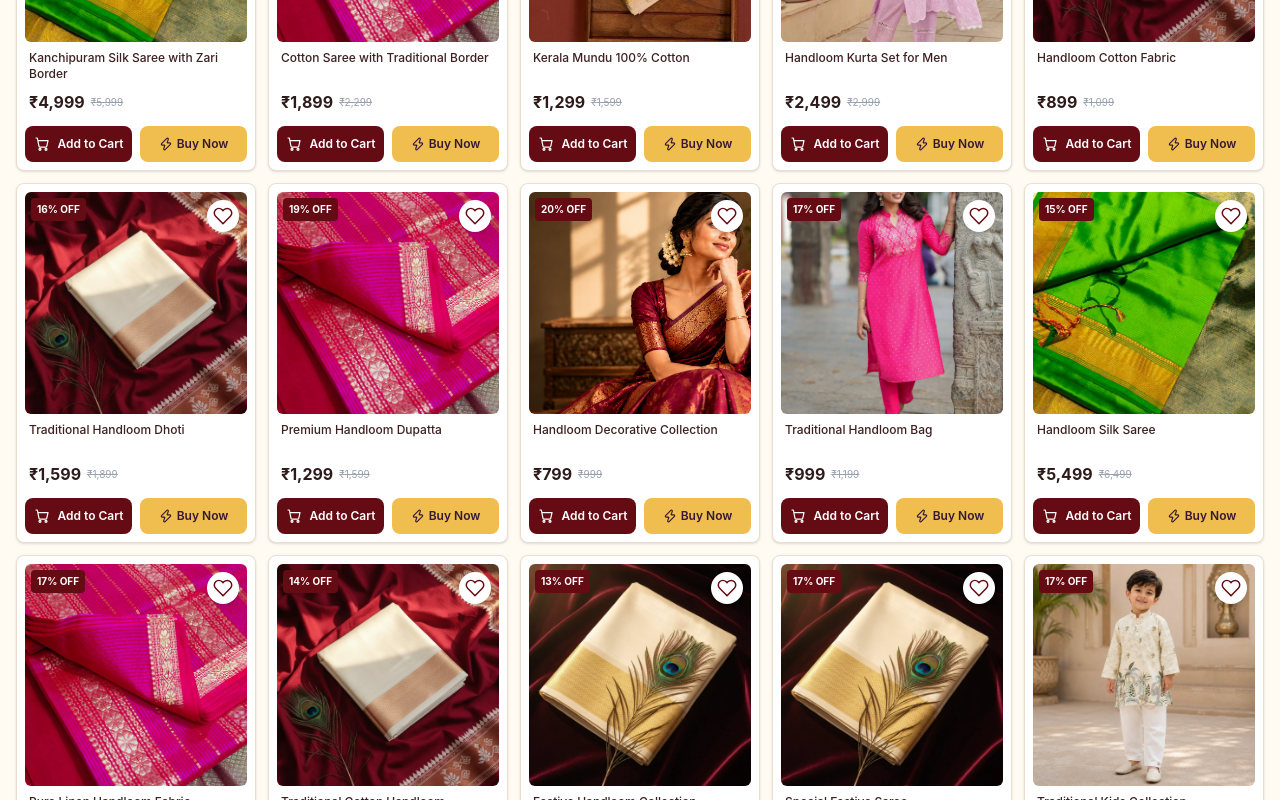
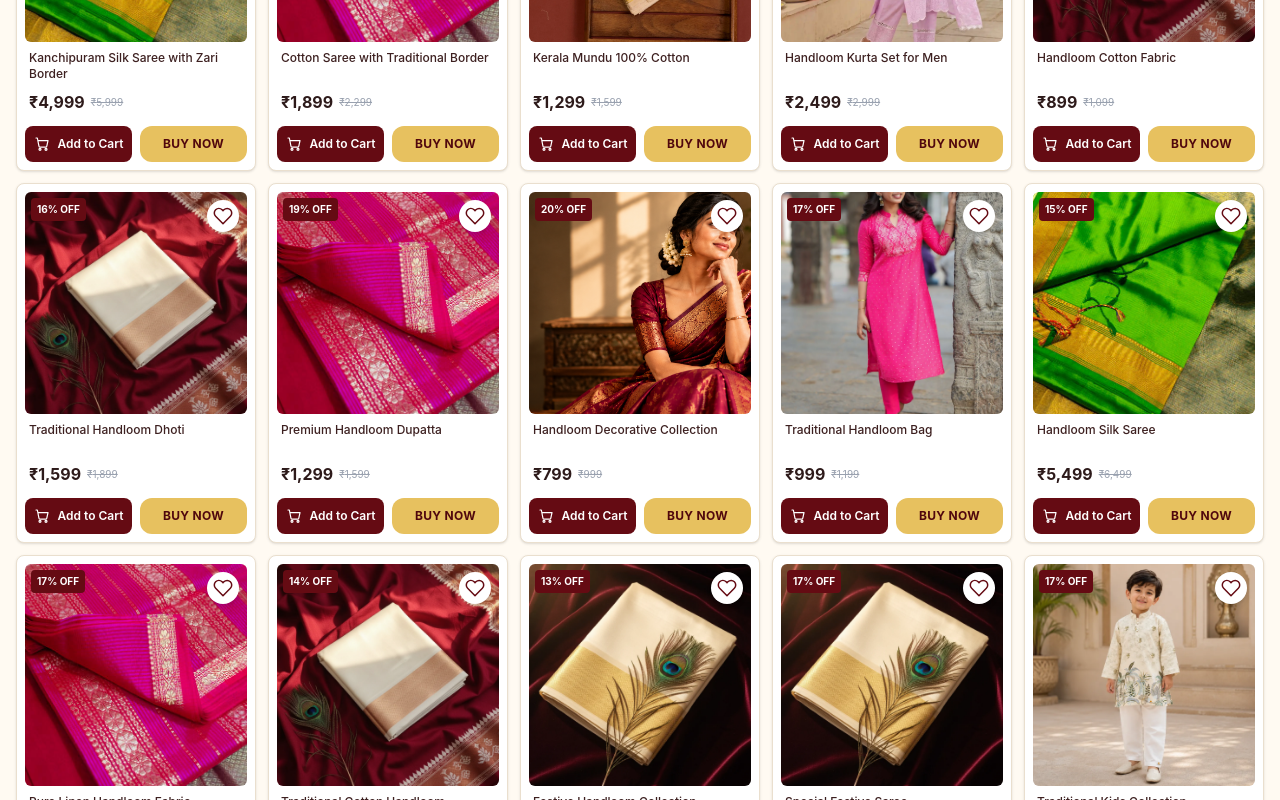
Before and after one commit to buvii-bliss/rajagopal_handloom.com, a React (Vite) app: page / in a window 1280 px wide. Shown: the part 1220-2020 px from the top of the page. Built offline with nearby package versions, Linux system fonts and the light colour scheme.

Commit message:
Buy Now module

```diff
--- a/src/assets/components/Home/ShowProduct.jsx
+++ b/src/assets/components/Home/ShowProduct.jsx
@@ -31,11 +31,11 @@ function ShowProduct({
 
         return matchesCategory && matchesSearch;
     });
-    const handleBuyNow = (product) => {
-        navigate("/checkout", {
+   // Buy Now - Navigate to Product Details
+const buyNow = (product) => {
+    navigate(`/product/${product.id}`, {
         state: {
             product,
-                quantity: 1,
             buyNow: true,
         },
     });
@@ -182,26 +182,13 @@ function ShowProduct({
     <CartAnime onAdd={() => addToCart?.(product)} />
   </div>
 
-  {/* Buy Now */}
    <button
                                                         type="button"
-    onClick={() =>
-      navigate("/checkout", {
-        state: {
-          product,
-          quantity: 1,
-          buyNow: true,
-        },
-      })
-    }
-    className="flex h-9 min-w-0 items-center justify-center gap-1
-               rounded-lg bg-[#F0BE4F] px-1 text-[11px]
-               font-semibold text-[#331934] transition
-               hover:bg-[#e3ad35] active:scale-[0.98]
-               sm:text-xs"
+                                                        onClick={() => buyNow(product)}
+                                                        className="flex min-w-0 items-center justify-center gap-1 rounded-xl bg-[#E7C15F] px-2 py-2.5 text-[10px] font-bold uppercase tracking-wide text-[#50070D] transition hover:bg-[#D9AE43] sm:gap-2 sm:text-xs"
                                                     >
-    <Zap size={14} className="shrink-0" />
-    <span className="truncate">Buy Now</span>
+
+                                                        Buy Now
                                                     </button>
 </div>
                                 </div>
--- a/src/pages/Menu.jsx
+++ b/src/pages/Menu.jsx
@@ -89,13 +89,15 @@ export default function Menu({ wishlist = [], toggleWishlist, addToCart }) {
         return result;
     }, [activeCategory, searchTerm, sortBy]);
 
-    // Buy Now
-    const buyNow = (product) => {
-        if (addToCart(product)) {
-            navigate("/cart");
-        }
-    };
-
+  // Buy Now - Navigate to Product Details
+const buyNow = (product) => {
+    navigate(`/product/${product.id}`, {
+        state: {
+            product,
+            buyNow: true,
+        },
+    });
+};
     // Shared category list
     const CategoryList = ({ mobile = false }) => (
         <div className="space-y-1">
```
Lines whose indentation alone changed are shown as unchanged.
